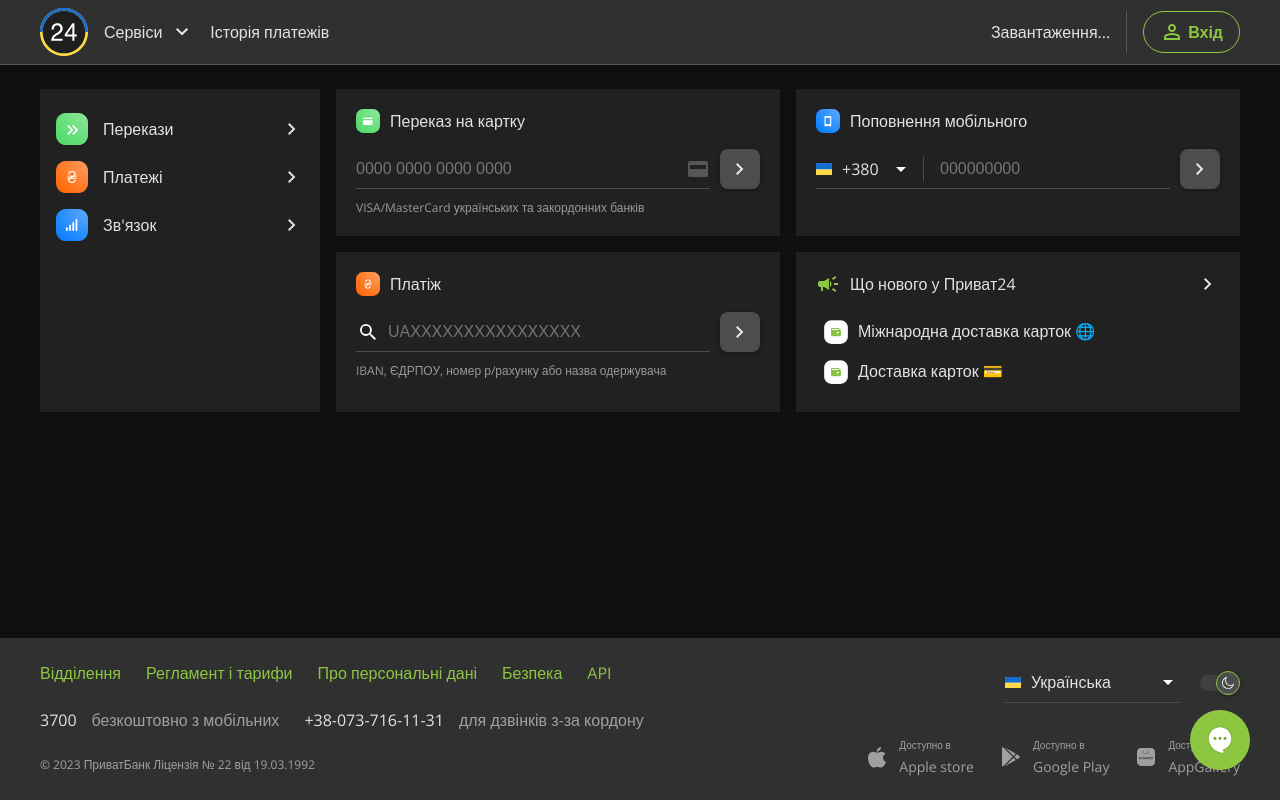
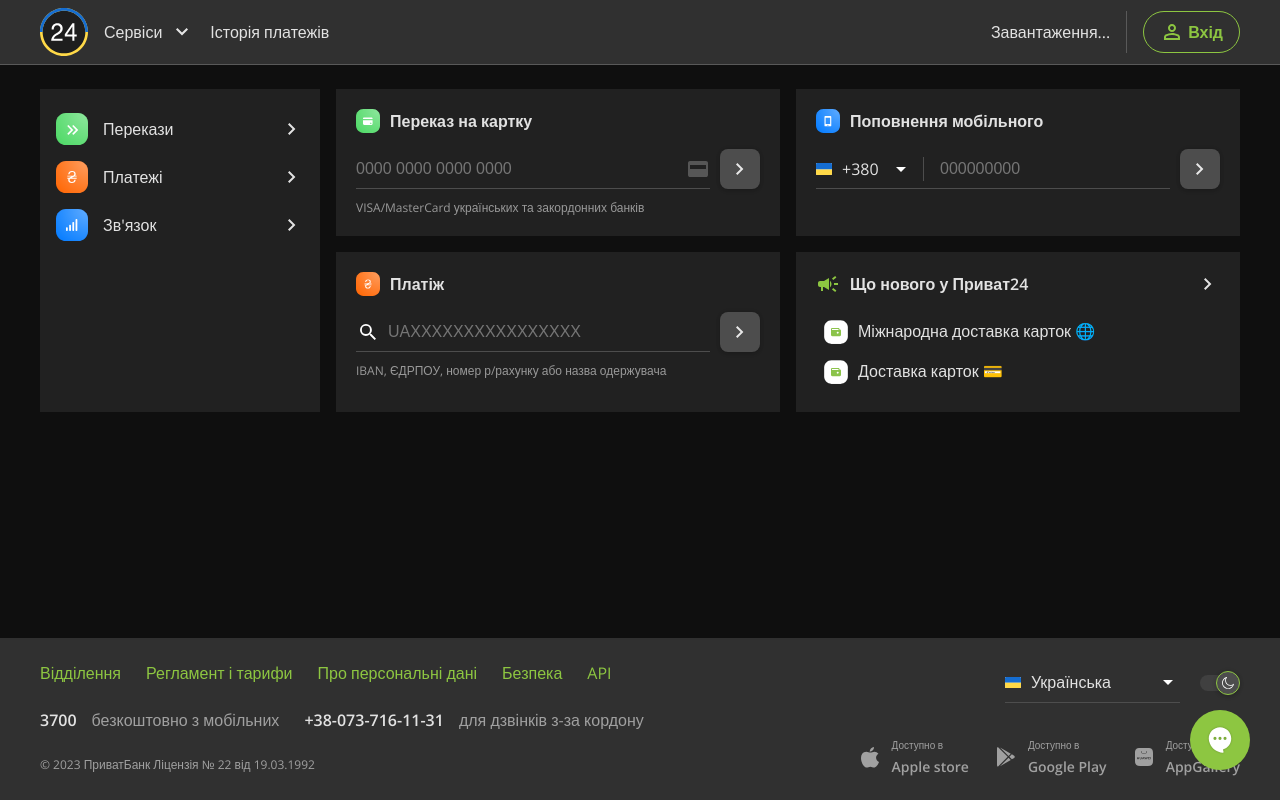
Before and after one commit to Egor1040/internet-banking, a React (Create React App) app: page / in a window 1280 px wide. Built offline with nearby package versions, Linux system fonts and the light colour scheme; no server answers.

Commit message:
Fix style fonts for components main and footer

```diff
--- a/src/common.scss
+++ b/src/common.scss
@@ -1,4 +1,4 @@
-@import url("https://fonts.googleapis.com/css2?family=Open+Sans:wght@300;400&display=swap");
+@import url("https://fonts.googleapis.com/css2?family=Open+Sans:wght@300;400;600&display=swap");
 
 * {
     margin: 0;
@@ -14,7 +14,7 @@
     font-family: "Open Sans", sans-serif;
     background-color: #0f0f0f;
     color: #e2e2e2;
-    font-weight: 300;
+    font-weight: 400;
     font-size: 16px;
     height: 100%;
 
--- a/src/components/ServicesWidget/ServiceWidget/serviceWidget.scss
+++ b/src/components/ServicesWidget/ServiceWidget/serviceWidget.scss
@@ -6,7 +6,6 @@
         display: flex;
         align-items: center;
         gap: 10px;
-        font-weight: 400;
         margin-bottom: 16px;
         width: 100%;
     }
@@ -17,7 +16,7 @@
     }
 
     &__title {
-        font-weight: 400;
+        font-weight: 600;
         font-size: 1rem;
     }
 
--- a/src/layout/Footer/footer.scss
+++ b/src/layout/Footer/footer.scss
@@ -37,7 +37,7 @@
     }
 
     &__item-num {
-        font-weight: 400;
+        font-weight: 600;
     }
 
     &__item-descr {
@@ -157,8 +157,8 @@
         font-size: 10px;
 
         span {
+            font-weight: 600;
             font-size: 14px;
-            font-weight: 400;
             transition: all 0.3s ease 0s;
         }
     }
```
